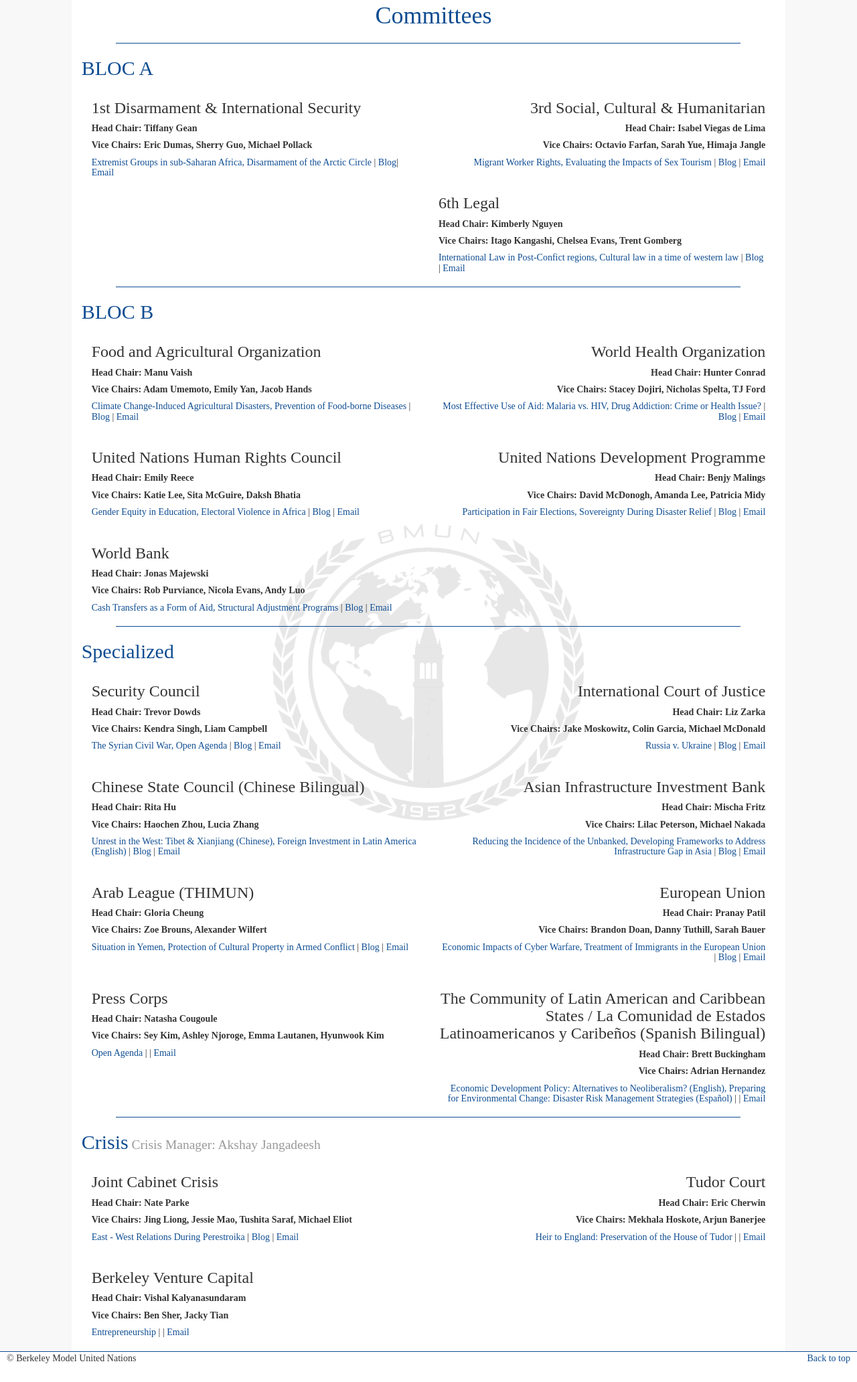
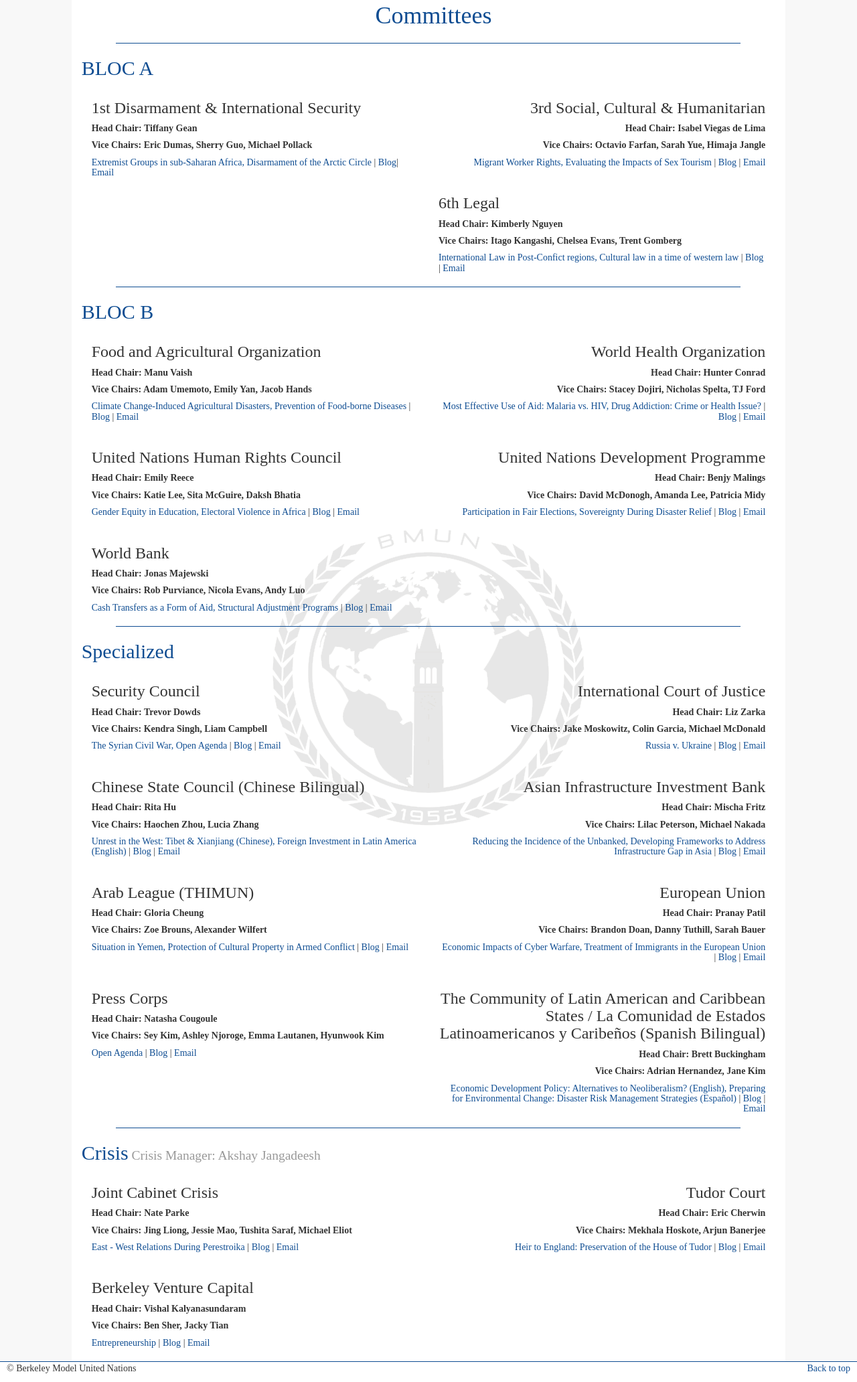
Before and after one commit to nathanielparke/website, a PHP site: page /Committees.php in a window 1280 px wide. Shown: the part 56-2120 px from the top of the page at 67% size. Before the commit the page ends 2092 px from the top, so only its background shows below. Run offline with PHP 8.4, Linux system fonts and the light colour scheme; some libraries are stand-ins or nearby versions.

Commit message:
all the blogs

```diff
--- a/Committees.php
+++ b/Committees.php
@@ -122,14 +122,14 @@
                 <h3 class="committee-heading"> Press Corps</h3>
                 <h5><strong>Head Chair: Natasha Cougoule</strong></h5>
                 <h5><strong>Vice Chairs: Sey Kim, Ashley Njoroge, Emma Lautanen, Hyunwook Kim</h5></strong>
-                <h5><a href="topicSynopses/PRESS.pdf">Open Agenda</a> | <!-- <a href="http://press.blogs.bmun.org/">Blog</a> --> | <a href="mailto:ncougoule@bmun.org" target="_blank">Email</a></h5>
+                <h5><a href="topicSynopses/PRESS.pdf">Open Agenda</a> | <a href="http://press.blogs.bmun.org/">Blog</a> | <a href="mailto:ncougoule@bmun.org" target="_blank">Email</a></h5>
             </div>
 
             <div class="col-md-6 committee" style="text-align:right">
                 <h3 class="committee-heading"> The Community of Latin American and Caribbean States / La Comunidad de Estados Latinoamericanos y Caribeños (Spanish Bilingual)</h3>
                 <h5><strong>Head Chair: Brett Buckingham</strong></h5>
-                <h5><strong>Vice Chairs: Adrian Hernandez</h5></strong>
-                <h5><a href="topicSynopses/CELAC.pdf">Economic Development Policy: Alternatives to Neoliberalism? (English), Preparing for Environmental Change:  Disaster Risk Management Strategies (Español) </a> | <!-- <a href="http://celac.blogs.bmun.org/">Blog</a>--> | <a href="mailto:ops@bmun.org" target="_blank">Email</a></h5>
+                <h5><strong>Vice Chairs: Adrian Hernandez, Jane Kim</h5></strong>
+                <h5><a href="topicSynopses/CELAC.pdf">Economic Development Policy: Alternatives to Neoliberalism? (English), Preparing for Environmental Change:  Disaster Risk Management Strategies (Español) </a> |  <a href="http://celac.blogs.bmun.org/">Blog</a> | <a href="mailto:ops@bmun.org" target="_blank">Email</a></h5>
             </div>
 
             <hr>
@@ -147,18 +147,18 @@
                 <h3 class="committee-heading"> Tudor Court</h3>
                 <h5><strong>Head Chair: Eric Cherwin</strong></h5>
                 <h5><strong>Vice Chairs: Mekhala Hoskote, Arjun Banerjee</h5></strong>
-                <h5><a href="topicSynopses/TUDOR.pdf">Heir to England: Preservation of the House of Tudor</a> | <!--<a href="http://tudor.blogs.bmun.org/">Blog</a>--> | <a href="mailto:echerwin@bmun.org" target="_blank">Email</a></h5>
+                <h5><a href="topicSynopses/TUDOR.pdf">Heir to England: Preservation of the House of Tudor</a> | <a href="http://tudor.blogs.bmun.org/">Blog</a> | <a href="mailto:echerwin@bmun.org" target="_blank">Email</a></h5>
             </div>
 
             <div class="col-md-6 committee">
                 <h3 class="committee-heading"> Berkeley Venture Capital</h3>
                 <h5><strong>Head Chair: Vishal Kalyanasundaram</strong></h5>
                 <h5><strong>Vice Chairs: Ben Sher, Jacky Tian</h5></strong>
-                <h5><a href="topicSynopses/BVC.pdf">Entrepreneurship</a> | <!-- <a href="http://bvc.blogs.bmun.org/">Blog</a>--> | <a href="mailto:vkal@bmun.org" target="_blank">Email</a></h5>
+                <h5><a href="topicSynopses/BVC.pdf">Entrepreneurship</a> |  <a href="http://bvc.blogs.bmun.org/">Blog</a> | <a href="mailto:vkal@bmun.org" target="_blank">Email</a></h5>
             </div>
 
 
-    </div>
+    </div>b
 </div>
 
 <?php
```
